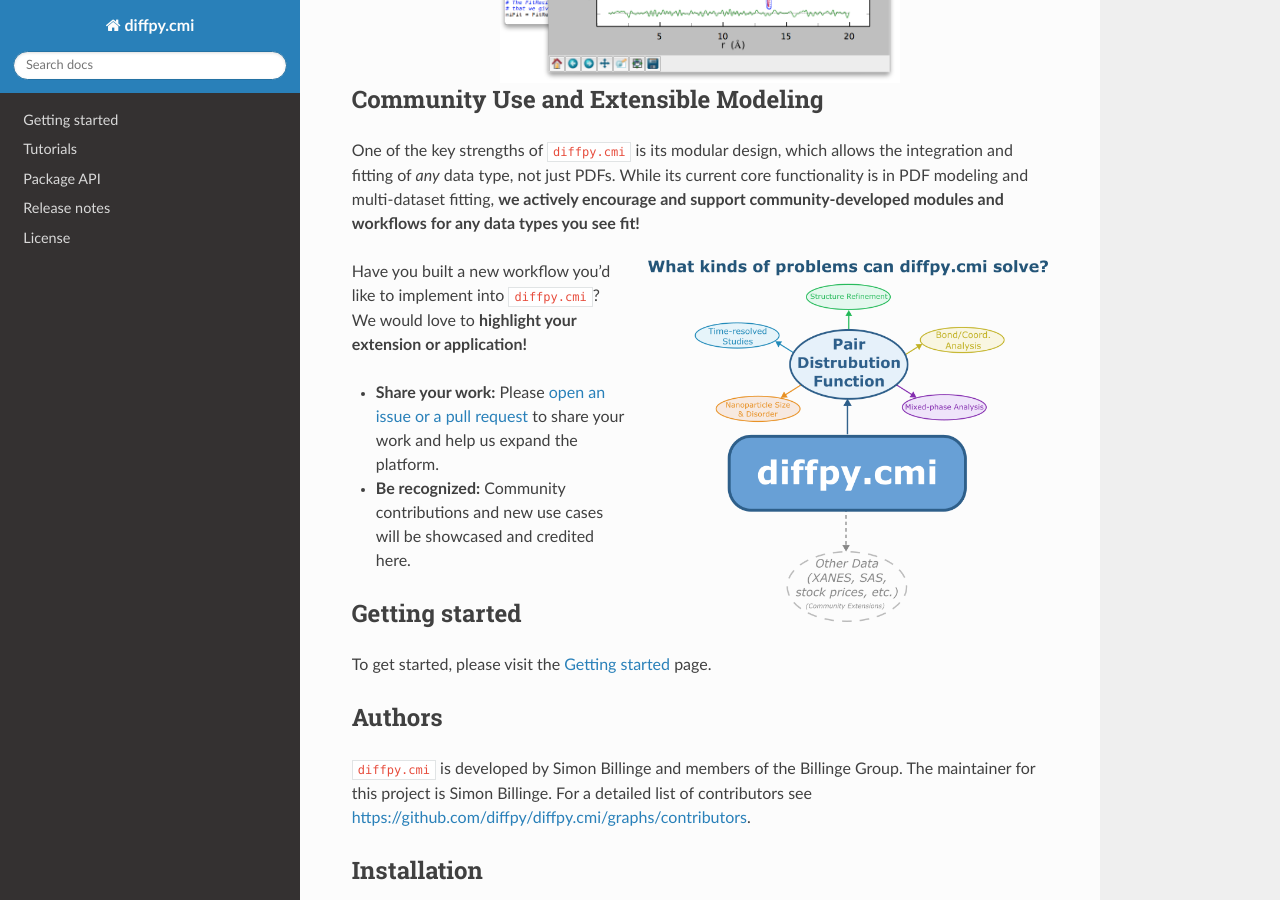
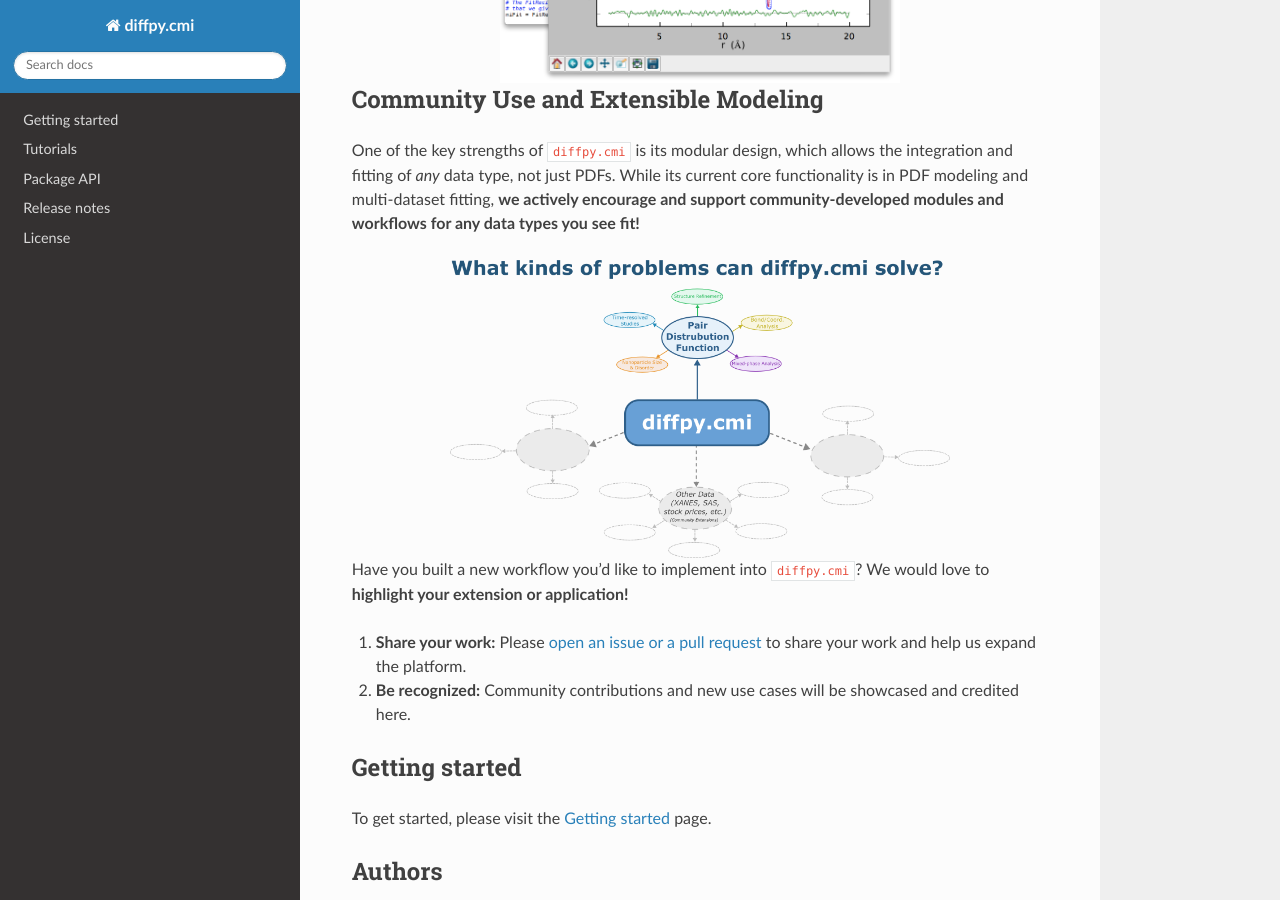
Before and after one commit to diffpy/diffpy.cmi, a Sphinx documentation site: the page built from doc/source/index.rst, in a window 1280 px wide and 900 px high, scrolled down 716 px. Built offline with Sphinx 7.4.7 and the Read the Docs theme 3.1.0, drawn with Linux system fonts in a browser that asks for light colours.

Commit message:
docs: updated fig

```diff
--- a/doc/source/index.rst
+++ b/doc/source/index.rst
@@ -28,14 +28,14 @@ While its current core functionality is in PDF modeling and multi-dataset fittin
 
 .. image:: ./img/cmi_problem_types.png
     :alt: codecov-in-pr-comment
-    :width: 400px
-    :align: right
+    :width: 500px
+    :align: center
 
 Have you built a new workflow you'd like to implement into ``diffpy.cmi``?
 We would love to **highlight your extension or application!**
 
-- **Share your work:** Please `open an issue or a pull request <https://github.com/diffpy/diffpy.cmi>`_ to share your work and help us expand the platform.
-- **Be recognized:** Community contributions and new use cases will be showcased and credited here.
+1. **Share your work:** Please `open an issue or a pull request <https://github.com/diffpy/diffpy.cmi>`_ to share your work and help us expand the platform.
+2. **Be recognized:** Community contributions and new use cases will be showcased and credited here.
 
 ===============
 Getting started
```
Also changed, not shown: doc/source/img/cmi_problem_types.png.
